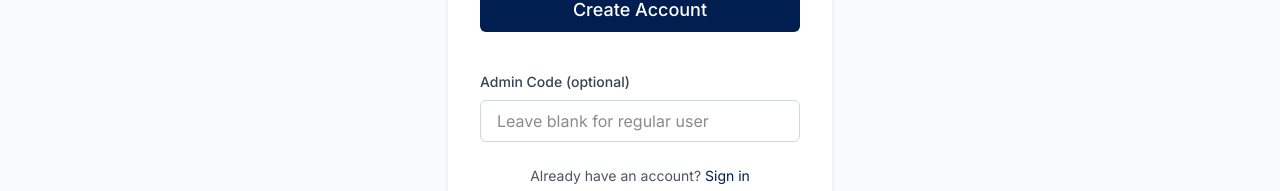
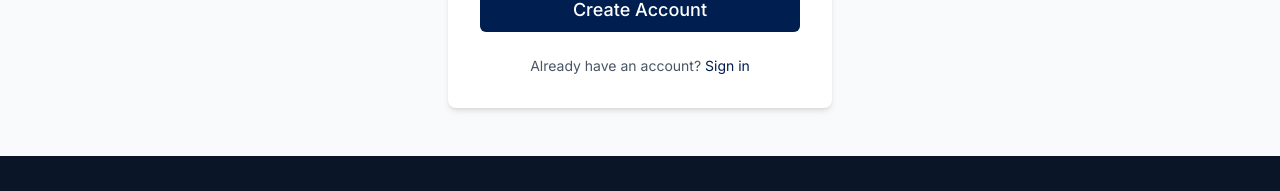
Before and after one commit to rocketbunny22/vw-repo, a Next.js app: page /signup in a window 1280 px wide. Shown: the part 744-935 px from the top of the page. Built offline with nearby package versions, Linux system fonts and the light colour scheme; no server answers.

Commit message:
remove admin code

```diff
--- a/src/app/api/auth/route.ts
+++ b/src/app/api/auth/route.ts
@@ -216,9 +216,6 @@ export async function POST(request: NextRequest) {
         return NextResponse.json({ error: 'Username already taken' }, { status: 400 });
       }
 
-      const adminCode = body.adminCode;
-      const role: 'user' | 'admin' = adminCode === 'VWADMIN2024' ? 'admin' : 'user';
-
       const passwordHash = await bcrypt.hash(password, 12);
 
       const newUser: User = {
@@ -226,7 +223,7 @@ export async function POST(request: NextRequest) {
         email,
         username,
         passwordHash,
-        role,
+        role: 'user',
         createdAt: new Date().toISOString(),
         lastLogin: new Date().toISOString(),
         onboarding: {
--- a/src/app/signup/page.tsx
+++ b/src/app/signup/page.tsx
@@ -8,7 +8,6 @@ export default function SignupPage() {
   const [username, setUsername] = useState('');
   const [password, setPassword] = useState('');
   const [confirmPassword, setConfirmPassword] = useState('');
-  const [adminCode, setAdminCode] = useState('');
   const [loading, setLoading] = useState(false);
   const [error, setError] = useState('');
 
@@ -32,7 +31,7 @@ export default function SignupPage() {
       const response = await fetch('/api/auth', {
         method: 'POST',
         headers: { 'Content-Type': 'application/json' },
-        body: JSON.stringify({ action: 'signup', email, username, password, adminCode }),
+        body: JSON.stringify({ action: 'signup', email, username, password }),
       });
 
       const data = await response.json();
@@ -130,19 +129,6 @@ export default function SignupPage() {
               >
                 {loading ? 'Creating Account...' : 'Create Account'}
               </button>
-
-              <div className="mt-4">
-                <label className="block text-sm font-medium text-gray-700 mb-2">
-                  Admin Code (optional)
-                </label>
-                <input
-                  type="password"
-                  value={adminCode}
-                  onChange={(e) => setAdminCode(e.target.value)}
-                  className="w-full px-4 py-2 border border-gray-300 rounded-md focus:ring-2 focus:ring-vw-blue focus:border-transparent"
-                  placeholder="Leave blank for regular user"
-                />
-              </div>
             </div>
 
             <p className="mt-6 text-center text-sm text-gray-600">
```
Also changed, not shown: 1 other file (tests, documents, lock files or other folders).
